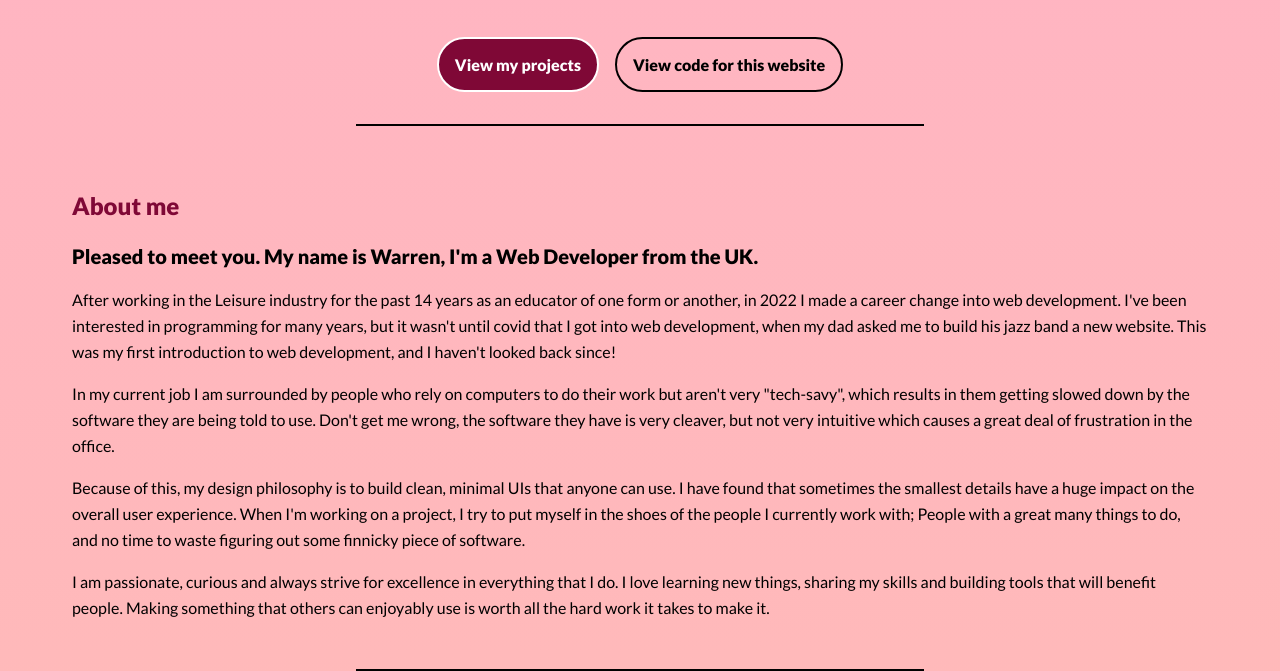
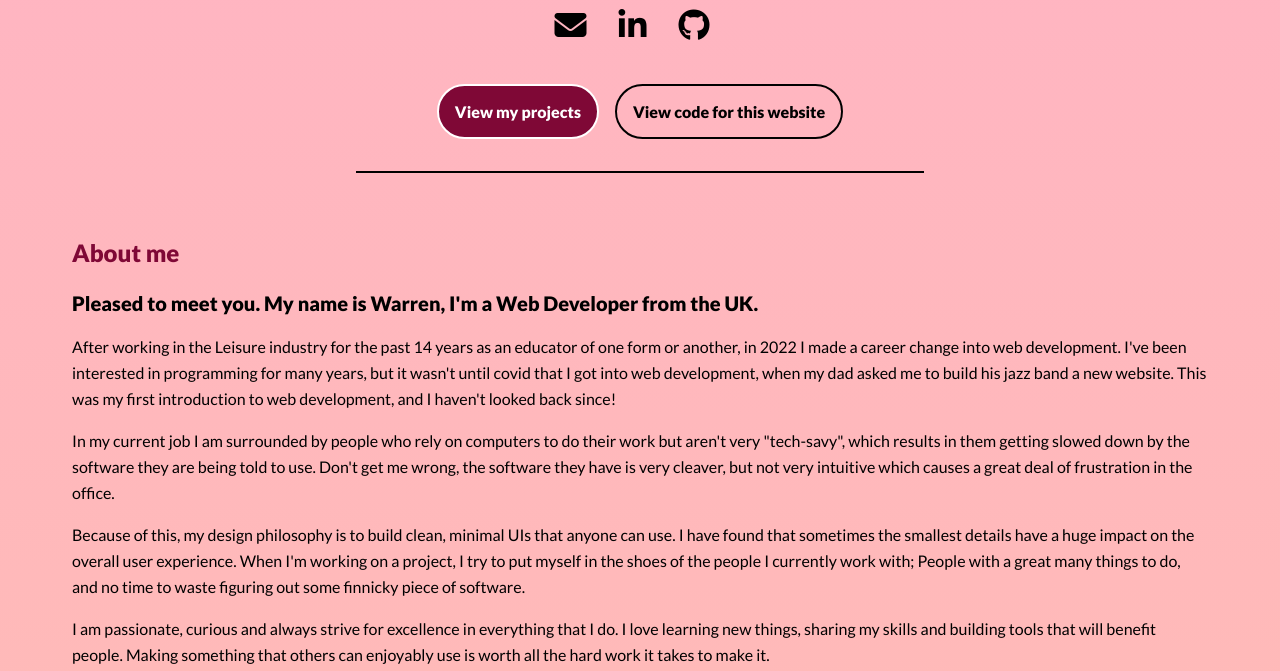
Before and after one commit to WarrenHawker/web-dev-portfolio-site, a website built with Vite: page index.html in a window 1280 px wide. Shown: the part 217-888 px from the top of the page. Built offline with nearby package versions, Linux system fonts and the light colour scheme.

Commit message:
added contact links

```diff
--- a/SASS/style.scss
+++ b/SASS/style.scss
@@ -4,18 +4,22 @@
 @use 'sections' as *;
 
 //basic css reset
-*, *::after, *::before {
+*,
+*::after,
+*::before {
   box-sizing: border-box;
   transition: all 0.75s linear;
 }
 
-img, picture, iframe {
+img,
+picture,
+iframe {
   display: block;
   width: 100%;
 }
 
 html {
-  scroll-behavior: smooth
+  scroll-behavior: smooth;
 }
 
 //global styles
@@ -53,7 +57,7 @@ section::after {
 }
 
 h1 {
-  font-size: map-get($font-sizes, "mobile", "header");
+  font-size: map-get($font-sizes, 'mobile', 'header');
   font-weight: $font-bold;
   line-height: $line-header;
   @include themify($themes) {
@@ -62,7 +66,7 @@ h1 {
 }
 
 h2 {
-  font-size: map-get($font-sizes, "mobile", "sub-header");
+  font-size: map-get($font-sizes, 'mobile', 'sub-header');
   font-weight: $font-bold;
   line-height: $line-sub-header;
   @include themify($themes) {
@@ -71,7 +75,7 @@ h2 {
 }
 
 p {
-  font-size: map-get($font-sizes, "mobile", "text");
+  font-size: map-get($font-sizes, 'mobile', 'text');
   font-weight: $font-reg;
   line-height: $line-text;
   @include themify($themes) {
@@ -96,6 +100,22 @@ a {
   font-weight: $font-reg;
 }
 
-a:hover, a:focus {
+a:hover,
+a:focus {
   text-decoration: underline;
 }
+
+.contact-buttons {
+  display: flex;
+  justify-content: center;
+  gap: 2em;
+  margin-top: 0.5em;
+  a {
+    font-size: 32px;
+    * {
+      @include themify($themes) {
+        color: themed('textSecondary');
+      }
+    }
+  }
+}
--- a/index.html
+++ b/index.html
@@ -44,6 +44,11 @@
       <h2 id="about-nav-position">Web Developer</h2>
       <img src="" alt="" />
       <p>Striving for excellence in everything I do</p>
+      <div class="contact-buttons">
+        <a href="mailto:hawker.warren@gmail.com" target="_blank"><i class="fa fa-envelope" aria-hidden="true"></i></a>
+        <a href="https://www.linkedin.com/in/warren-hawker/" target="_blank"><i class="fab fa-linkedin-in"></i></a>
+        <a href="https://github.com/WarrenHawker" target="_blank"><i class="fa-brands fa-github"></i></a>
+      </div>
       <div class="button-container">
         <div class="btn btn-primary nav-links" data-position="work-nav-position">
           View my projects
```
